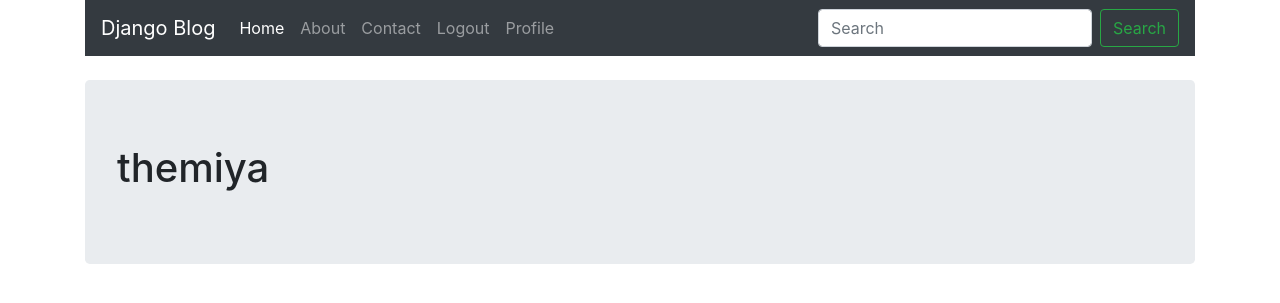
After one commit to IcyRepublic9884/Example-Django-Blog, a Django app: page /profile/ in a window 1280 px wide. The commit adds this page. Shown: the top 303 px of the page. Run offline with Django 3.2, Linux system fonts and the light colour scheme; a user stored in the database is signed in; some libraries are stand-ins or nearby versions.

Commit message:
Navbar Edited, Login and Logout Improved:

```diff
--- a/mysite/settings.py
+++ b/mysite/settings.py
@@ -129,3 +129,4 @@ STATIC_URL = '/static/'
 CRISPY_TEMPLATE_PACK = 'bootstrap4'
 
 LOGIN_REDIRECT_URL = 'pages-index-page'
+LOGIN_URL = 'users-login-page'
--- a/mysite/urls.py
+++ b/mysite/urls.py
@@ -18,7 +18,9 @@ from django.urls import path
 from django.contrib.auth import views as auth_views
 
 from pages.views import index, contact, about, create_post
+
 from users.views import register
+from users.views import profile
 
 urlpatterns = [
     path('admin/', admin.site.urls),
@@ -29,4 +31,5 @@ urlpatterns = [
     path('register/', register, name='users-register-page'),
     path('login/', auth_views.LoginView.as_view(template_name='users/login.html'), name='users-login-page'),
     path('logout/', auth_views.LogoutView.as_view(template_name='users/logout.html'), name='users-logout-page'),
+    path('profile/', profile, name='users-profile-page')
 ]
--- a/pages/templates/pages/base.html
+++ b/pages/templates/pages/base.html
@@ -33,6 +33,9 @@
           {% if user.is_authenticated %}
             <li class="nav-item">
               <a class="nav-link" href="{% url 'users-logout-page' %}">Logout</a>
+            </li>
+            <li class="nav-item">
+              <a class="nav-link" href="{% url 'users-profile-page' %}">Profile</a>
             </li>
           {% else %}
             <li class="nav-item">
--- /dev/null
+++ b/users/templates/users/profile.html
@@ -0,0 +1,4 @@
+{% extends 'pages/base.html' %}
+{% block header %}
+    <h1>{{ user.username }}</h1>
+{% endblock %}
--- a/users/views.py
+++ b/users/views.py
@@ -1,5 +1,7 @@
 from django.shortcuts import render, redirect
 from django.contrib import messages
+from django.contrib.auth.decorators import login_required
+
 from .forms import UserRegisterForm
 
 # Create your views here.
@@ -15,3 +17,7 @@ def register(request, *args, **kwargs):
     else:
         form = UserRegisterForm()
     return render(request, 'users/register.html', {'form': form})
+
+@login_required
+def profile(request, *args, **kwargs):
+    return render(request, 'users/profile.html', {})
```
Also changed, not shown: db.sqlite3.
